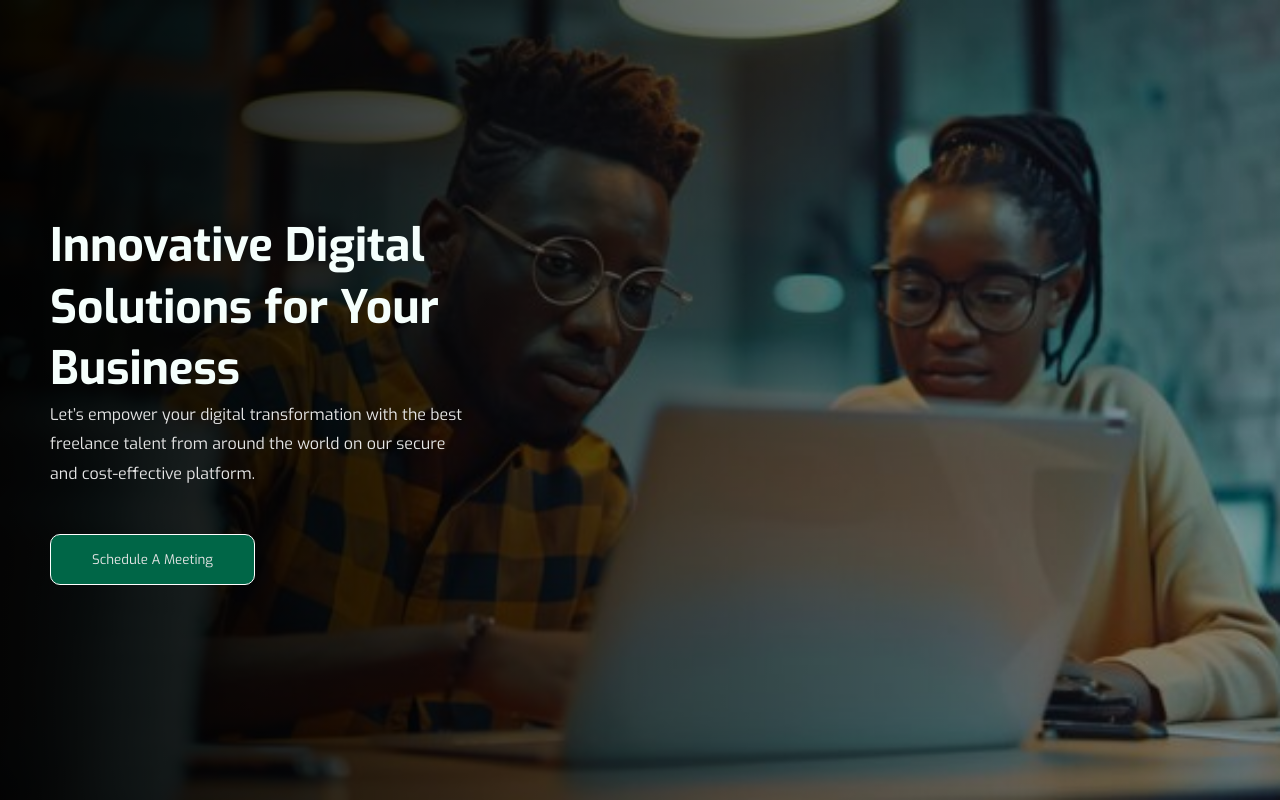
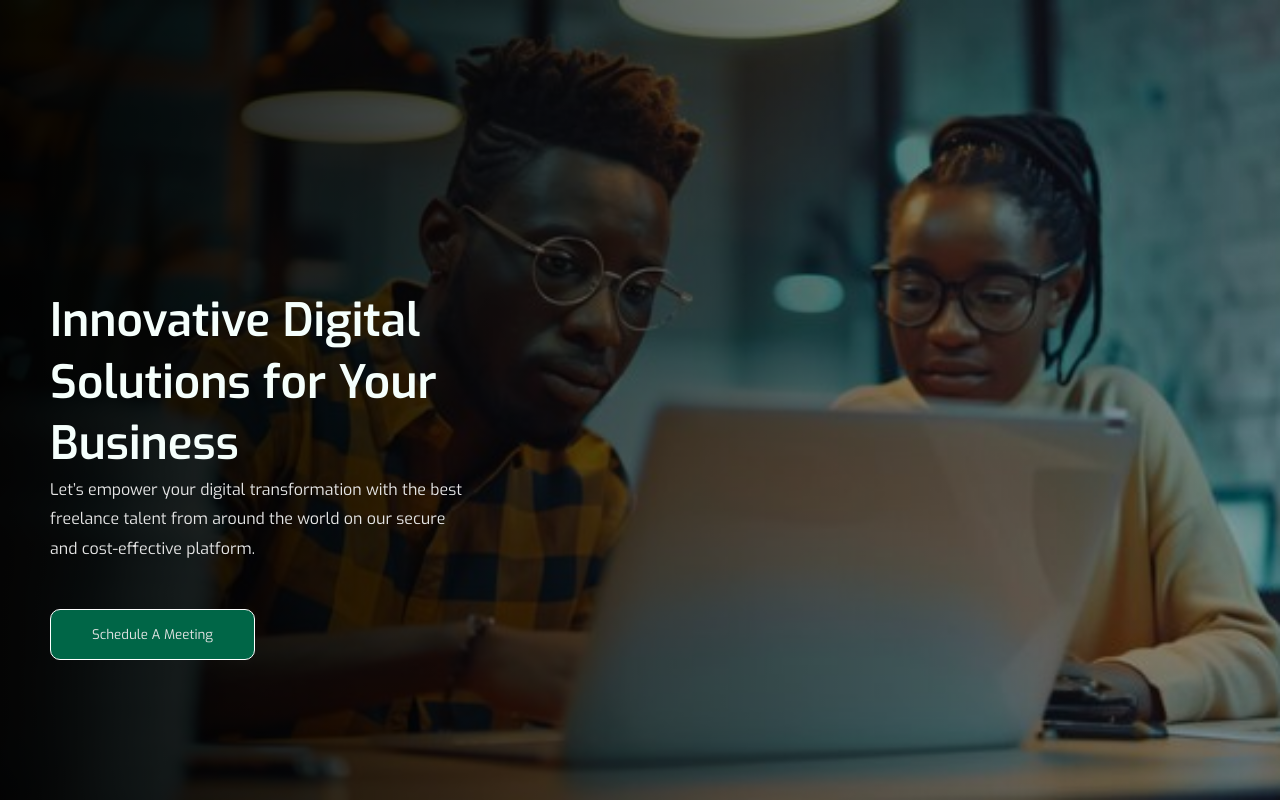
Before and after one commit to loyalthedev/jodna-tech, a React (Vite) app: page / in a window 1280 px wide. Shown: the top 800 px of the page. Built offline with nearby package versions, Linux system fonts and the light colour scheme.

Commit message:
fix: style refactor on hero section

```diff
--- a/src/styles/hero.scss
+++ b/src/styles/hero.scss
@@ -1,103 +1,95 @@
+@mixin flex-center {
+  display: flex;
+  align-items: center;
+}
+
+@mixin absolute-full {
+  position: absolute;
+  top: 0;
+  left: 0;
+  height: 100%;
+  width: 100%;
+}
+
 .heroBgImg {
   position: relative;
   width: 100vw;
   height: 100vh;
   overflow: hidden;
-  display: flex;
-  align-items: center;
-  &:after {
+  @include flex-center;
+
+  &::after {
     content: "";
-    position: absolute;
-    top: 0;
-    left: 0;
-    height: 100%;
-    width: 100%;
+    @include absolute-full;
     background: linear-gradient(
       90deg,
       rgba(0, 0, 0, 0.95) 0%,
       rgba(0, 0, 0, 0.2) 100%
     );
   }
+
   img {
-    position: absolute;
-    top: 0;
-    left: 0;
-    height: 100%;
-    width: 100%;
+    @include absolute-full;
     object-fit: cover;
   }
+
   .heroText {
     z-index: 1;
-    width: 420px;
-    height: 370px;
+    width: 20.625rem; // 330px
+    height: 20rem; // 320px
     display: flex;
     justify-content: space-between;
     flex-direction: column;
-    position: absolute;
+    position: relative;
     color: $textWhite;
-    margin-left: 50px;
+    margin: 9.375rem 0 0 1rem; // 150px
+
     h2 {
-      font-weight: 700;
-      font-size: 46px;
-      line-height: 61.6px;
+      font-weight: 600;
+      font-size: 2.0625rem; // 33px
+      line-height: 2.6625rem; // 42.6px
       color: $textHeaderWhite;
     }
+
     p {
       font-weight: 400;
-      font-size: 16px;
-      line-height: 29.6px;
+      font-size: 0.875rem; // 14px
+      line-height: 1.6625rem; // 26.6px
     }
+
     button {
       background-color: $primary;
       color: $textWhite;
-      border-radius: 10px;
+      border-radius: 0.625rem; // 10px
       border: 0.8px solid $white;
-      padding: 16px 40px;
-      width: 205px;
+      padding: 0.8125rem 0; // 13px 0
+      width: 10.625rem; // 170px
     }
   }
-}
 
-@media (min-width: 390px) and (max-width: 560px) {
-  .heroBgImg {
-    justify-content: center;
+  @media (min-width: 48rem) {
+    // 768px
+    justify-content: flex-start;
+
     .heroText {
-      margin: 150px 0 0 0;
-      width: 350px;
-      height: 350px;
+      width: 26.25rem; // 420px
+      height: 23.125rem; // 370px
+      margin: 9.375rem 0 0 3.125rem; // 50px
+
       h2 {
-        font-weight: 700;
-        font-size: 36px;
-        line-height: 45.6px;
+        font-size: 2.875rem; // 46px
+        line-height: 3.85rem; // 61.6px
       }
+
+      p {
+        font-size: 1rem; // 16px
+        line-height: 1.85rem; // 29.6px
+      }
+
       button {
-        padding: 13px 0;
-        width: 200px;
+        padding: 1rem 2.5rem; // 16px 40px
+        width: 12.8125rem; // 205px
       }
     }
   }
 }
-
-@media (max-width: 389px) {
-  .heroBgImg {
-    justify-content: center;
-    .heroText {
-      margin: 150px 0 0 0;
-      width: 330px;
-      height: 320px;
-      h2 {
-        font-weight: 600;
-        font-size: 33px;
-        line-height: 42.6px;
-      }
-      p {
-        font-size: 14px;
-        line-height: 26.6px;
-      }
-      button {
-        padding: 13px 0;
-        width: 170px;
-      }
-    }
-  }
-}
```
